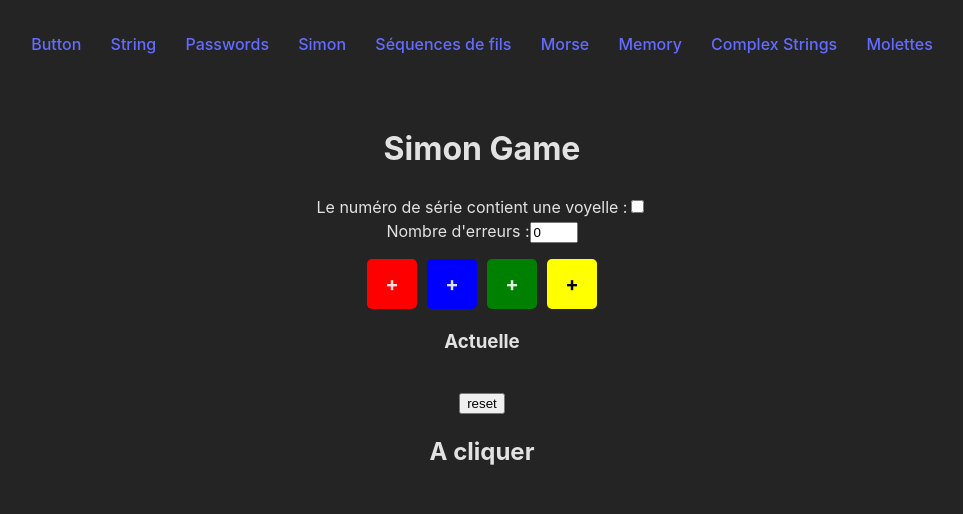
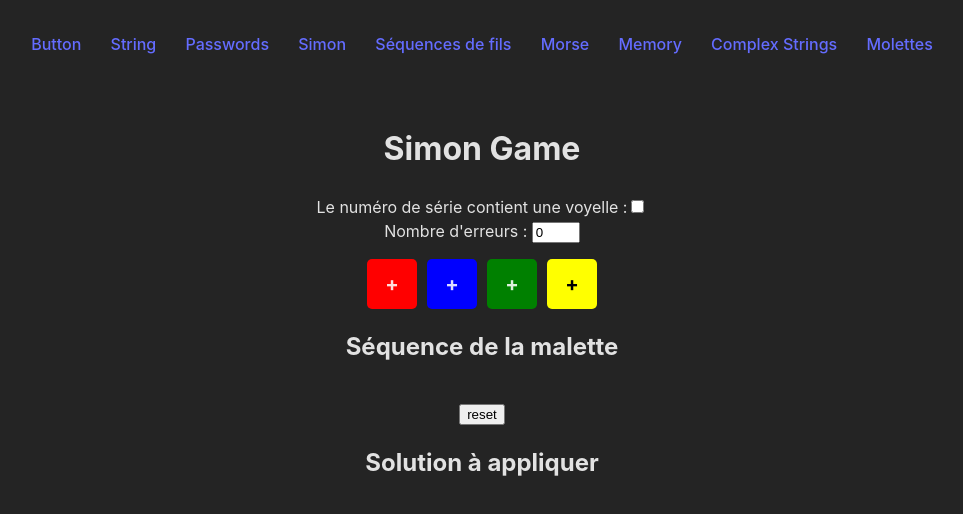
Before and after one commit to ThomasLaforge/ktane-pwa, a React (Vite) app: page /simon-game in a window 1280 px wide. Shown: the top 514 px of the page, without its empty margins (158-1121 px from the left). Built offline with nearby package versions, Linux system fonts and the light colour scheme.

Commit message:
update naming simon parts

```diff
--- a/src/routes/SimonGame.tsx
+++ b/src/routes/SimonGame.tsx
@@ -69,7 +69,7 @@ export default function SimonGame() {
           />
         </div>
         <div className="option option-nb-errors">
-          <label className="option-label">Nombre d'erreurs :</label>
+          <label className="option-label">Nombre d'erreurs : </label>
           <input
             className="option-input"
             type="number"
@@ -99,7 +99,7 @@ export default function SimonGame() {
         ))}
       </div>
 
-      <h3>Actuelle</h3>
+      <h2>Séquence de la malette</h2>
 
       <div className="sequence-render" style={{ display: "flex" }}>
         {colors.map((c, k) => (
@@ -124,7 +124,7 @@ export default function SimonGame() {
         reset
       </button>
 
-      <h2>A cliquer</h2>
+      <h2>Solution à appliquer</h2>
 
       <div className="solution-render" style={{ display: "flex" }}>
         {colorsToClick.map((c, key) => (
```
